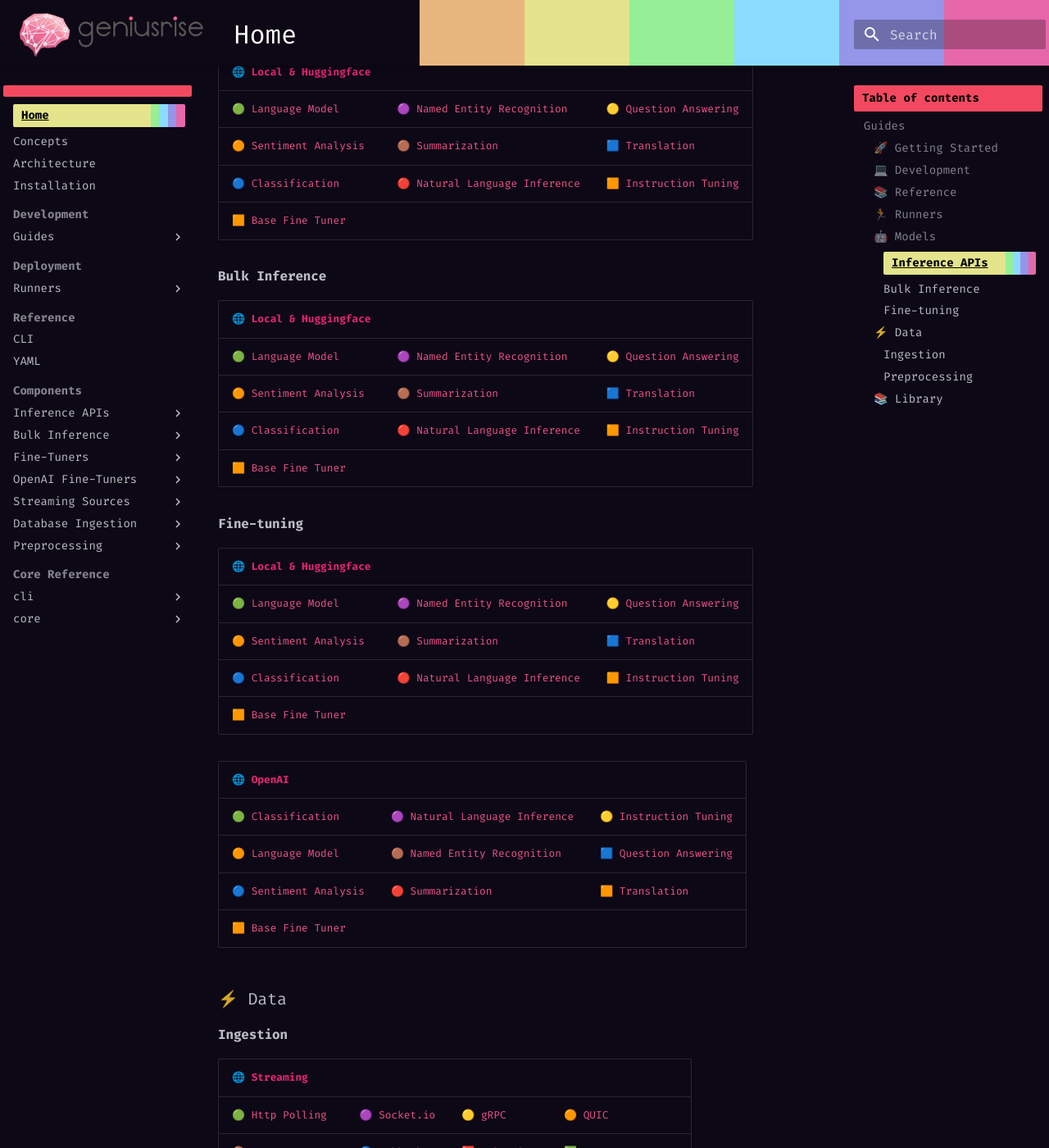
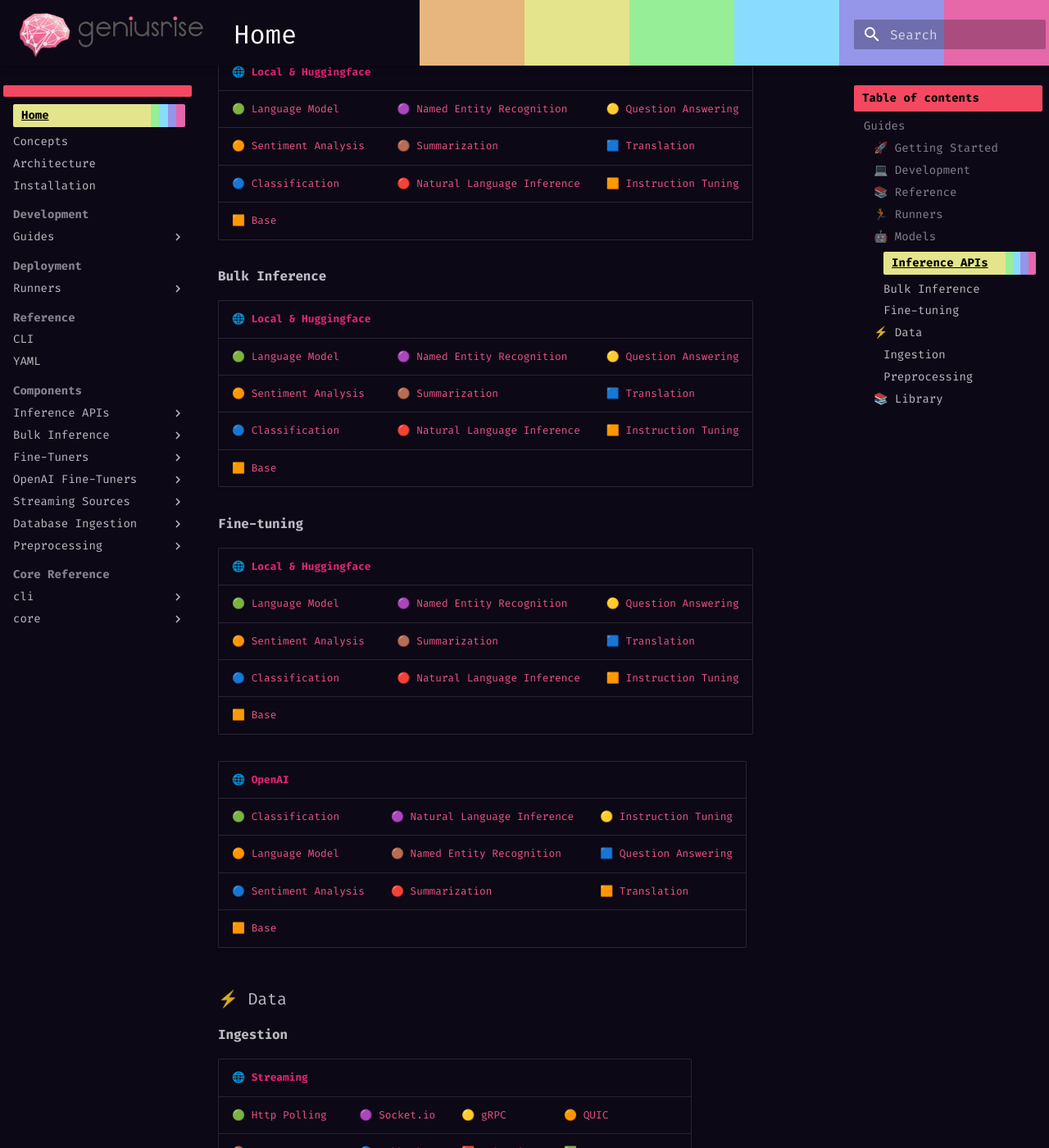
Before and after one commit to geniusrise/docs, an MkDocs documentation site: the page built from docs/index.md, in a window 1280 px wide and 1400 px high, scrolled down 1730 px. Shown: the whole window at 82% size. Built offline with MkDocs 1.6.1 and Material for MkDocs 9.7.7, drawn with Linux system fonts in a browser that asks for light colours.

Commit message:
fix reqs

```diff
--- a/docs/index.md
+++ b/docs/index.md
@@ -58,7 +58,7 @@ It seamlessly integrates tasks, state management, data handling, and model versi
 | 🟢 [Language Model](text/api/language_model.md)         | 🟣 [Named Entity Recognition](text/api/ner.md)                     | 🟡 [Question Answering](text/api/question_answering.md) |
 | 🟠 [Sentiment Analysis](text/api/sentiment_analysis.md) | 🟤 [Summarization](text/api/summarization.md)                      | 🟦 [Translation](text/api/translation.md)               |
 | 🔵 [Classification](text/api/classification.md)         | 🔴 [Natural Language Inference](text/api/commonsense_reasoning.md) | 🟧 [Instruction Tuning](text/api/instruction_tuning.md) |
-| 🟧 [Base Fine Tuner](text/api/base.md)                  |                                                                    |                                                         |
+| 🟧 [Base](text/api/base.md)                             |                                                                    |                                                         |
 
 #### Bulk Inference
 
@@ -67,7 +67,7 @@ It seamlessly integrates tasks, state management, data handling, and model versi
 | 🟢 [Language Model](text/bulk/language_model.md)         | 🟣 [Named Entity Recognition](text/bulk/ner.md)                     | 🟡 [Question Answering](text/bulk/question_answering.md) |
 | 🟠 [Sentiment Analysis](text/bulk/sentiment_analysis.md) | 🟤 [Summarization](text/bulk/summarization.md)                      | 🟦 [Translation](text/bulk/translation.md)               |
 | 🔵 [Classification](text/bulk/classification.md)         | 🔴 [Natural Language Inference](text/bulk/commonsense_reasoning.md) | 🟧 [Instruction Tuning](text/bulk/instruction_tuning.md) |
-| 🟧 [Base Fine Tuner](text/bulk/base.md)                  |                                                                     |                                                          |
+| 🟧 [Base](text/bulk/base.md)                             |                                                                     |                                                          |
 
 #### Fine-tuning
 
@@ -76,14 +76,14 @@ It seamlessly integrates tasks, state management, data handling, and model versi
 | 🟢 [Language Model](text/fine_tune/language_model.md)         | 🟣 [Named Entity Recognition](text/fine_tune/ner.md)                     | 🟡 [Question Answering](text/fine_tune/question_answering.md) |
 | 🟠 [Sentiment Analysis](text/fine_tune/sentiment_analysis.md) | 🟤 [Summarization](text/fine_tune/summarization.md)                      | 🟦 [Translation](text/fine_tune/translation.md)               |
 | 🔵 [Classification](text/fine_tune/classification.md)         | 🔴 [Natural Language Inference](text/fine_tune/commonsense_reasoning.md) | 🟧 [Instruction Tuning](text/fine_tune/instruction_tuning.md) |
-| 🟧 [Base Fine Tuner](text/fine_tune/base.md)                  |                                                                          |                                                               |
+| 🟧 [Base](text/fine_tune/base.md)                             |                                                                          |                                                               |
 
 | 🌐 **OpenAI**                                               |                                                                        |                                                             |
 | ----------------------------------------------------------- | ---------------------------------------------------------------------- | ----------------------------------------------------------- |
 | 🟢 [Classification](bolts/openai/classification.md)         | 🟣 [Natural Language Inference](bolts/openai/commonsense_reasoning.md) | 🟡 [Instruction Tuning](bolts/openai/instruction_tuning.md) |
 | 🟠 [Language Model](bolts/openai/language_model.md)         | 🟤 [Named Entity Recognition](bolts/openai/ner.md)                     | 🟦 [Question Answering](bolts/openai/question_answering.md) |
 | 🔵 [Sentiment Analysis](bolts/openai/sentiment_analysis.md) | 🔴 [Summarization](bolts/openai/summarization.md)                      | 🟧 [Translation](bolts/openai/translation.md)               |
-| 🟧 [Base Fine Tuner](bolts/openai/base.md)                  |                                                                        |                                                             |
+| 🟧 [Base](bolts/openai/base.md)                             |                                                                        |                                                             |
 
 ### ⚡ Data
 
```
